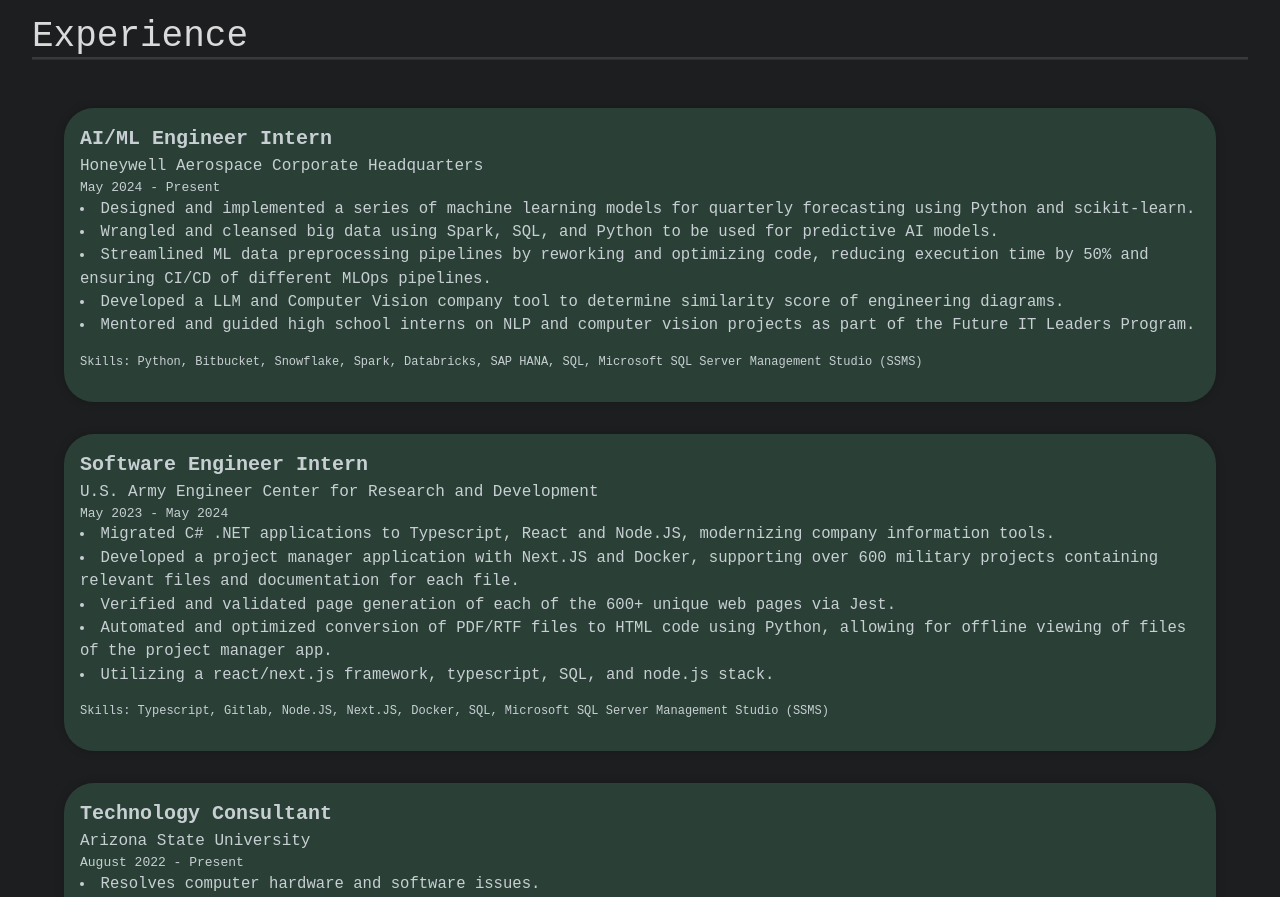
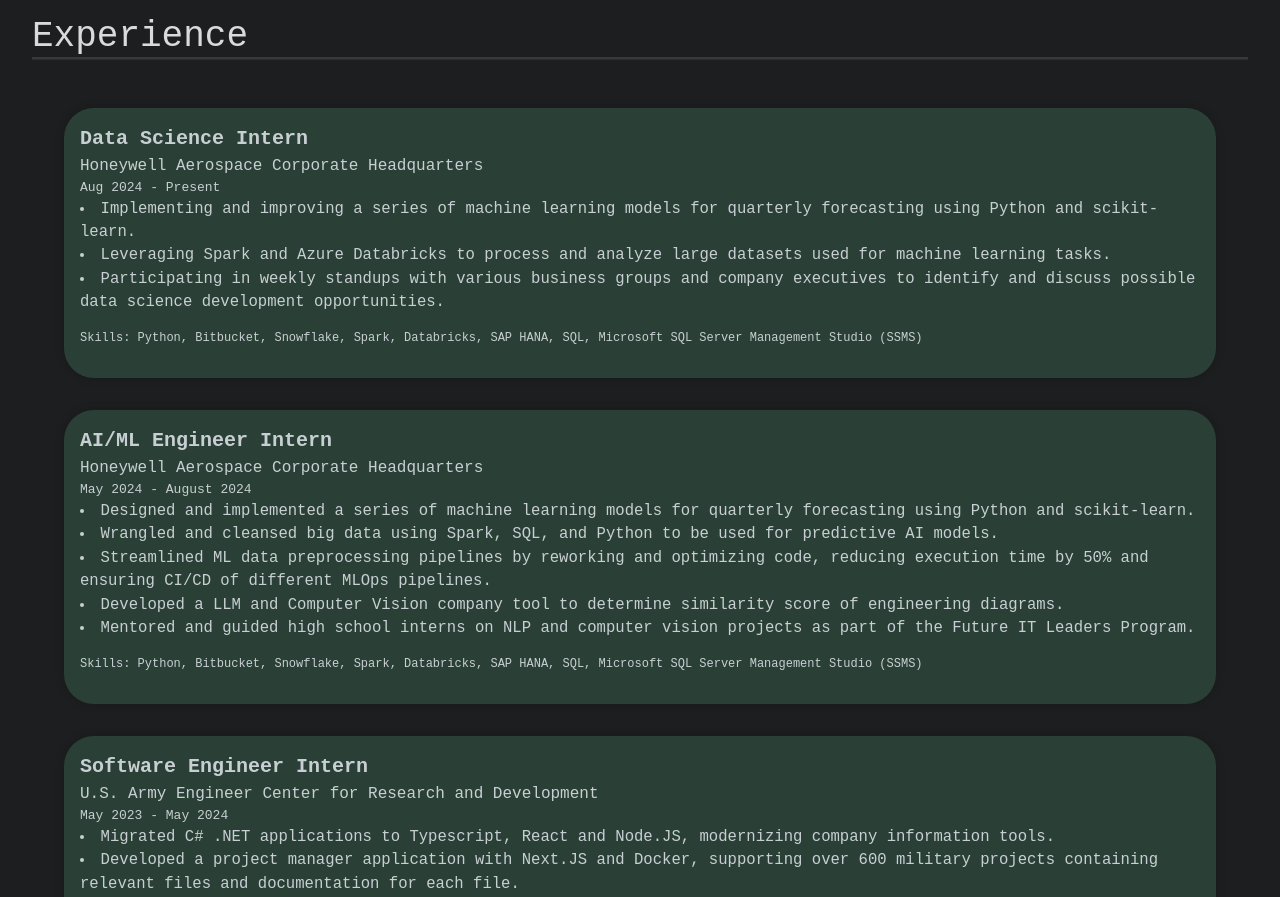
Before and after one commit to jarrodcruz/portfolio, a Next.js app: page / in a window 1280 px wide. Shown: the part 660-1557 px from the top of the page. Built offline with nearby package versions, Linux system fonts and the light colour scheme.

Commit message:
including fall extension for honeywell

```diff
--- a/src/components/experiences.tsx
+++ b/src/components/experiences.tsx
@@ -4,11 +4,36 @@ const Experience = () => {
       <h1 className="section-header">Experience</h1>
       <div className="experience-grid">
         <div className="experience-node">
+          <h1 className="position-title"> Data Science Intern</h1>
+          <h2 className="position-company">
+            Honeywell Aerospace Corporate Headquarters
+          </h2>
+          <h3 className="position-duration">Aug 2024 - Present</h3>
+          <li>
+            Implementing and improving a series of machine learning models for
+            quarterly forecasting using Python and scikit-learn.
+          </li>
+          <li>
+            Leveraging Spark and Azure Databricks to process and analyze large
+            datasets used for machine learning tasks.
+          </li>
+          <li>
+            Participating in weekly standups with various business groups and
+            company executives to identify and discuss possible data science
+            development opportunities.
+          </li>
+
+          <p className="text-xs">
+            Skills: Python, Bitbucket, Snowflake, Spark, Databricks, SAP HANA,
+            SQL, Microsoft SQL Server Management Studio (SSMS)
+          </p>
+        </div>
+        <div className="experience-node">
           <h1 className="position-title"> AI/ML Engineer Intern</h1>
           <h2 className="position-company">
             Honeywell Aerospace Corporate Headquarters
           </h2>
-          <h3 className="position-duration">May 2024 - Present</h3>
+          <h3 className="position-duration">May 2024 - August 2024</h3>
           <li>
             Designed and implemented a series of machine learning models for
             quarterly forecasting using Python and scikit-learn.
```
